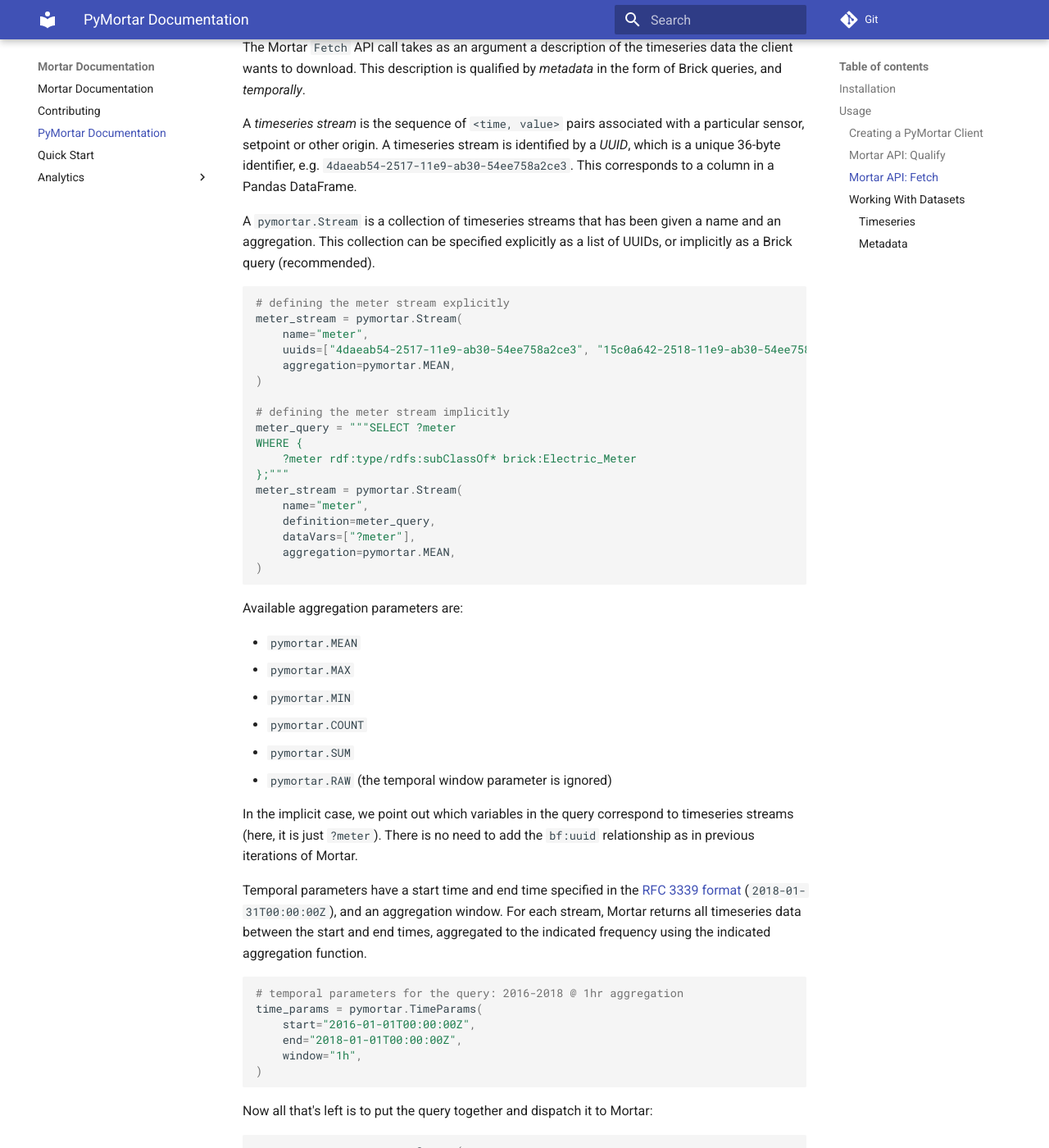
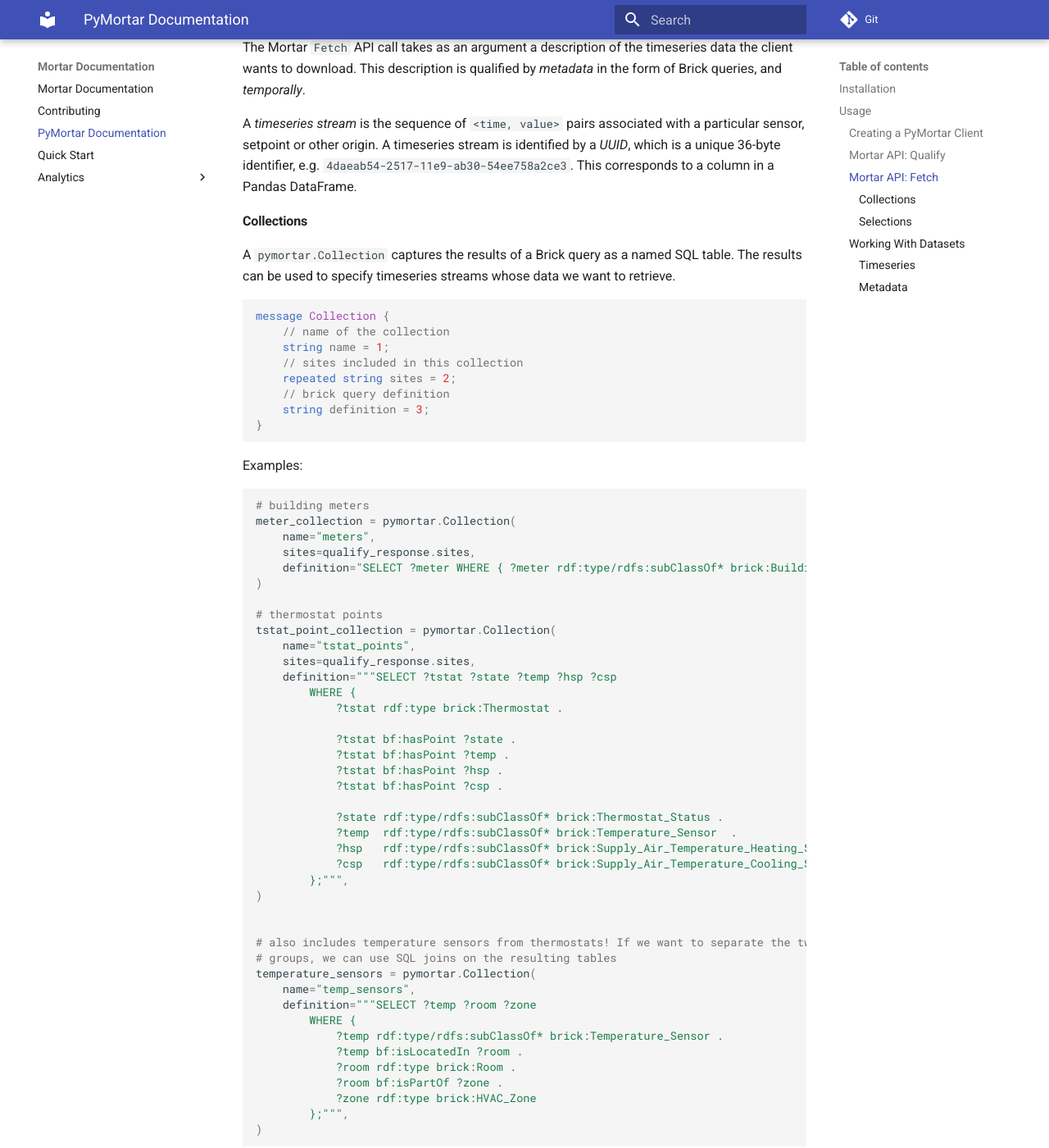
Before and after one commit to SoftwareDefinedBuildings/mortar, an MkDocs documentation site: the page built from docs/pymortar.md, in a window 1280 px wide and 1400 px high, scrolled down 1609 px. Shown: the whole window at 82% size. Built offline with MkDocs 1.6.1 and Material for MkDocs 9.7.7, drawn with Linux system fonts in a browser that asks for light colours; some of the changed text lies outside the part shown.

Commit message:
update pymortar docs

````diff
--- a/docs/pymortar.md
+++ b/docs/pymortar.md
@@ -66,26 +66,153 @@
 
 A *timeseries stream* is the sequence of `<time, value>` pairs associated with a particular sensor, setpoint or other origin. A timeseries stream is identified by a *UUID*, which is a unique 36-byte identifier, e.g. `4daeab54-2517-11e9-ab30-54ee758a2ce3`. This corresponds to a column in a Pandas DataFrame.
 
-A `pymortar.Stream` is a collection of timeseries streams that has been given a name and an aggregation. This collection can be specified explicitly as a list of UUIDs, or implicitly as a Brick query (recommended).
+#### Collections
+
+A `pymortar.Collection` captures the results of a Brick query as a named SQL table. The results can be used to specify timeseries streams whose data we want to retrieve.
+
+```proto
+message Collection {
+    // name of the collection
+    string name = 1;
+    // sites included in this collection
+    repeated string sites = 2;
+    // brick query definition
+    string definition = 3;
+}
+```
+
+Examples:
+
+```python
+# building meters
+meter_collection = pymortar.Collection(
+    name="meters",
+    sites=qualify_response.sites,
+    definition="SELECT ?meter WHERE { ?meter rdf:type/rdfs:subClassOf* brick:Building_Electric_Meter };",
+)
+
+# thermostat points
+tstat_point_collection = pymortar.Collection(
+    name="tstat_points",
+    sites=qualify_response.sites,
+    definition="""SELECT ?tstat ?state ?temp ?hsp ?csp
+        WHERE {
+            ?tstat rdf:type brick:Thermostat .
+
+            ?tstat bf:hasPoint ?state .
+            ?tstat bf:hasPoint ?temp .
+            ?tstat bf:hasPoint ?hsp .
+            ?tstat bf:hasPoint ?csp .
+
+            ?state rdf:type/rdfs:subClassOf* brick:Thermostat_Status .
+            ?temp  rdf:type/rdfs:subClassOf* brick:Temperature_Sensor  .
+            ?hsp   rdf:type/rdfs:subClassOf* brick:Supply_Air_Temperature_Heating_Setpoint .
+            ?csp   rdf:type/rdfs:subClassOf* brick:Supply_Air_Temperature_Cooling_Setpoint .
+        };""",
+)
+
+
+# also includes temperature sensors from thermostats! If we want to separate the two
+# groups, we can use SQL joins on the resulting tables
+temperature_sensors = pymortar.Collection(
+    name="temp_sensors",
+    definition="""SELECT ?temp ?room ?zone
+        WHERE {
+            ?temp rdf:type/rdfs:subClassOf* brick:Temperature_Sensor .
+            ?temp bf:isLocatedIn ?room .
+            ?room rdf:type brick:Room .
+            ?room bf:isPartOf ?zone .
+            ?zone rdf:type brick:HVAC_Zone
+        };""",
+)
+```
+
+#### Selections
+
+A `pymortar.Selection` is a set of timeseries streams that has been given a name, an aggregation and window size for the aggregation. The selection can be specified as an *early binding* using a list of UUIDs, or as a *late binding* in the form of references to variables in `Collections`.
+
+```proto
+message Selection {
+    // name of the selection
+    string name = 1;
+
+    // aggregation function
+    AggFunc aggregation = 2;
+    // window argument for aggregation
+    string window = 3;
+    // engineering units
+    string unit = 4;
+
+    // refer to variables in collections
+    repeated Timeseries timeseries = 5;
+    // instead of vars in collections, list the UUIDs explicitly.
+    repeated string uuids = 6;
+}
+
+message Timeseries {
+    // name of the Collection
+    string collection = 1;
+    // list of variables from the collection that
+    // we want to get data for
+    repeated string dataVars = 2;
+}
+```
+
+Examples:
 
 ```python
 # defining the meter stream explicitly
-meter_stream = pymortar.Stream(
-    name="meter",
+meter_stream = pymortar.Selection(
+    name="meter_data",
     uuids=["4daeab54-2517-11e9-ab30-54ee758a2ce3", "15c0a642-2518-11e9-ab30-54ee758a2ce3"],
     aggregation=pymortar.MEAN,
+    window="15m"
 )
 
-# defining the meter stream implicitly
-meter_query = """SELECT ?meter
-WHERE {
-    ?meter rdf:type/rdfs:subClassOf* brick:Electric_Meter
-};"""
-meter_stream = pymortar.Stream(
-    name="meter",
-    definition=meter_query,
-    dataVars=["?meter"],
+# defining the meter stream implicitly using the 'meters' Collection above
+meter_stream = pymortar.Selection(
+    name="meter_data",
     aggregation=pymortar.MEAN,
+    window="15m",
+    timeseries=[
+        pymortar.Timeseries(
+            collection="meters",
+            dataVars=["?meter"],
+        )
+    ]
+)
+
+# 15 min mean aggregation for all temperature sensors; from thermostats and from the broader
+# query. This will have some overlap, but we can distinguish between the two groups later.
+temperature_streams = pymortar.Selection(
+    name="temperature_sensor_data",
+    aggregation=pymortar.MEAN,
+    window="15m",
+    timeseries=[
+        pymortar.Timeseries(
+            collection="tstat_points",
+            dataVars=["?temp"],
+        ),
+        pymortar.Timeseries(
+            collection="temp_sensors",
+            dataVars=["?temp"],
+        ),
+    ]
+)
+
+# for the integer-valued streams (thermostat state, heating/cooling setpoint),
+# we want to snap the aggregation to a real value that the device experienced;
+# we can't have a thermostat state of 2.5 for example.
+thermostat_status_streams = pymortar.Selection(
+    name="thermostat_status_data",
+    aggregation=pymortar.MAX,
+    window="1m",
+    timeseries=[
+        pymortar.Timeseries(
+            collection="tstat_points",
+            dataVars=["?state","?hsp","?csp"]
+        )
+    ]
 )
 ```
 
@@ -100,7 +227,7 @@
 
 In the implicit case, we point out which variables in the query correspond to timeseries streams (here, it is just `?meter`). There is no need to add the `bf:uuid` relationship as in previous iterations of Mortar.
 
-Temporal parameters have a start time and end time specified in the [RFC 3339 format](https://tools.ietf.org/html/rfc3339) (`2018-01-31T00:00:00Z`), and an aggregation window.
+Temporal parameters have a start time and end time specified in the [RFC 3339 format](https://tools.ietf.org/html/rfc3339) (`2018-01-31T00:00:00Z`).
 For each stream, Mortar returns all timeseries data between the start and end times, aggregated to the indicated frequency using the indicated aggregation function.
 
 ```python
@@ -108,48 +235,44 @@
 time_params = pymortar.TimeParams(
     start="2016-01-01T00:00:00Z",
     end="2018-01-01T00:00:00Z",
-    window="1h",
 )
 ```
 
 Now all that's left is to put the query together and dispatch it to Mortar:
 
 ```python
-meter_stream = pymortar.Stream(
-    name="meter",
-    definition=meter_query,
-    dataVars=["?meter"],
-    aggregation=pymortar.MEAN,
-)
-
-# temporal parameters for the query: 2016-2018 @ 1hr aggregation
-time_params = pymortar.TimeParams(
-    start="2016-01-01T00:00:00Z",
-    end="2018-01-01T00:00:00Z",
-    window="1h",
-)
-
 # form the full request object
 request = pymortar.FetchRequest(
-    sites=resp.sites, # from our call to Qualify
-    streams=[meter_stream],
+    sites=qualify_response.sites, # from our call to Qualify
+    collections=[
+        meter_collection,
+        tstat_point_collection,
+        temperature_sensors
+    ],
+    selections=[
+        meter_stream,
+        temperature_streams,
+        thermostat_status_streams
+    ],
     time=time_params
 )
-response = client.fetch(request)
-# Returns: <pymortar.result.Result: tables:1 cols:21 vals:8760>
+result = client.fetch(request)
 ```
 
 ### Working With Datasets
 
-Once we have the response from the `Fetch` call (in the form of a `pymortar.Result` object), we can manipulate the returned metadata (`response.query`) and data (`response.df`).
+Once we have the response from the `Fetch` call (in the form of a `pymortar.Result` object), we can manipulate the returned metadata (`result.collections`) and data (`result.selections`).
 
 
 #### Timeseries
 
-`pymortar.Result` objects store all timeseries data for a `Fetch` call in a single Pandas DataFrame that is available under `response.df`:
+`pymortar.Result` objects store all timeseries data for a `Fetch` call in a different pandas DataFrame for each Selection.
 
 ```python
-response.df.describe()
+result.selections
+# ['meter_data','temperature_sensor_data','thermostat_status_data']
+
+result['meter_data'].describe()
 #       0ba942ac-9e44-3c0f-8529-8a59d3187a87  \
 #       count                           8760.000000
 #       mean                            2662.821329
@@ -162,23 +285,18 @@
 #   ...
 ```
 
-The columns of the DataFrame are the timeseries stream UUIDs. UUIDs can be connected to their meaning and context through the Result object's metadata interface.
+Access the DataFrame containing the data for a Selection using the `result[<selection name>]` syntax, or the `result.get(<selection name>).
+The names of all Selections can be obtained from the `result.selections` property.
+
+The columns of each DataFrame are the timeseries stream UUIDs. UUIDs can be connected to their meaning and context through the Result object's metadata interface.
 
 #### Metadata
 
-`pymortar.Result` creates an in-memory SQLite table for each of the `pymortar.Stream`s in your `Fetch` query, containing the results of that query. The tables are named according to the name of the Stream, so it is simple to see the schema.
-
-**TODO: add the API call that dumps the schema**
+`pymortar.Result` creates an in-memory SQLite table for each of the `pymortar.Collection`s in your `Fetch` query, containing the results of that query. The tables are named according to the name of the Collection, so it is simple to see the schema.
 
 ```python
-response.query("SELECT sql FROM sqlite_master WHERE name = 'meter';")
-# [(
-#   'CREATE TABLE meter (
-#     meter text,
-#     meter_uuid text,
-#     site text
-#   )',
-# )]
+result.describe_table("meters")
+# columns: ?meter ?meter_uuid ?site
 ```
 
 As you can see, the schema for the table consists of all of the variables from the Brick query's `SELECT` clause, the `_uuid` prefixed variable containing the UUID for that point, and the site that contains the Brick entity.
@@ -188,7 +306,7 @@
 Finding out how many meters we have per site:
 
 ```python
-response.query("SELECT site, COUNT(*) from meter GROUP BY site;")
+result.query("SELECT site, COUNT(*) from meters GROUP BY site;")
 #[('bwfp', 2),
 # ('hwc', 2),
 # ('lsa', 2),
@@ -203,8 +321,8 @@
 
 ```python
 for site in qualify_response.sites:
-    rows = response.query("SELECT meter_uuid FROM meter WHERE site = '{0}';".format(site))
+    rows = result.query("SELECT meter_uuid FROM meters WHERE site = '{0}';".format(site))
     uuids = [row[0] for row in rows] # flatten it out
-    meter_dataframe = response.df[uuids] # pandas column selector
+    meter_dataframe = result['meter_data'][uuids] # pandas column selector
     print('total meter: ', meter_dataframe.sum(axis=1)) # sum all meters together
 ```
````
